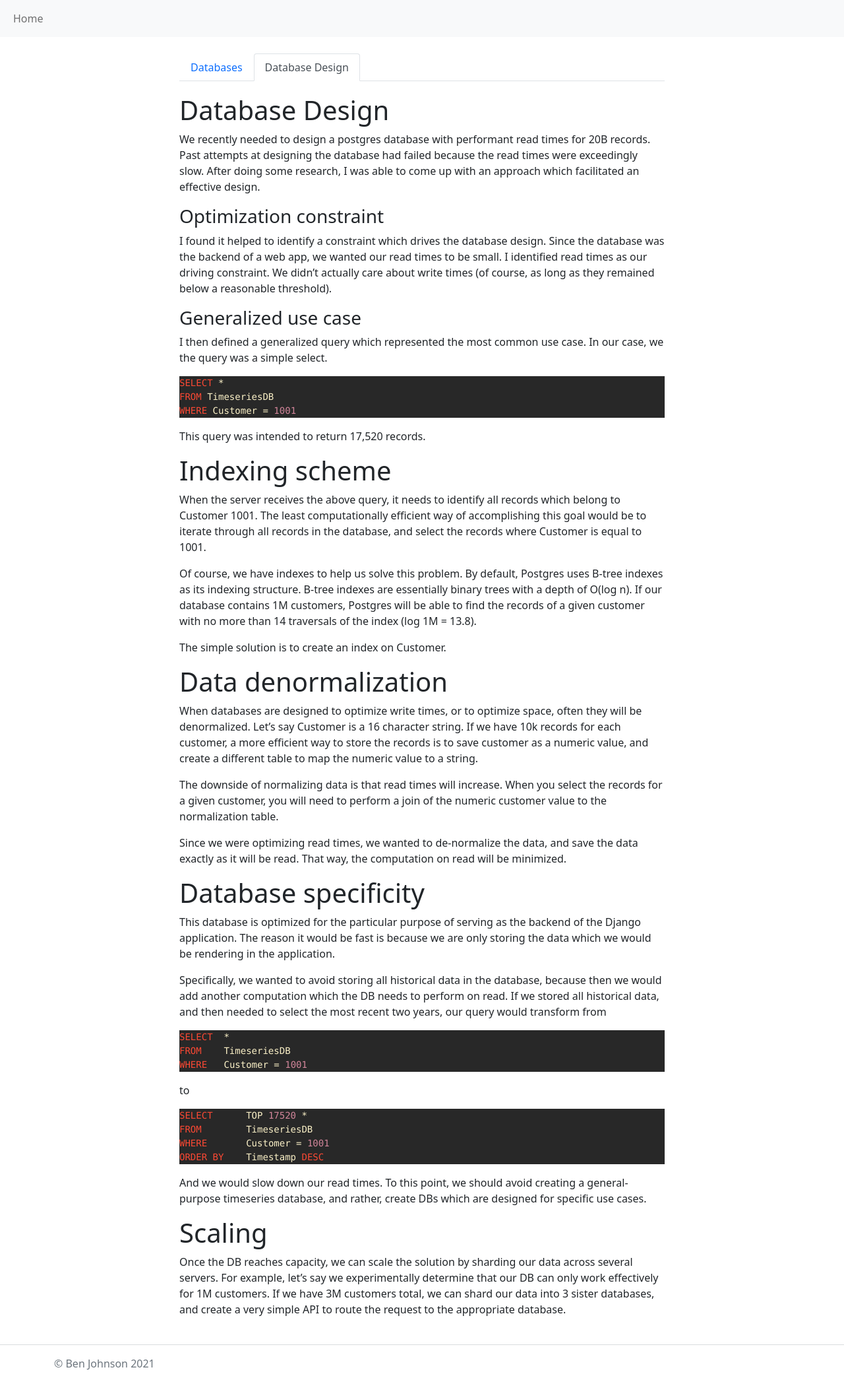
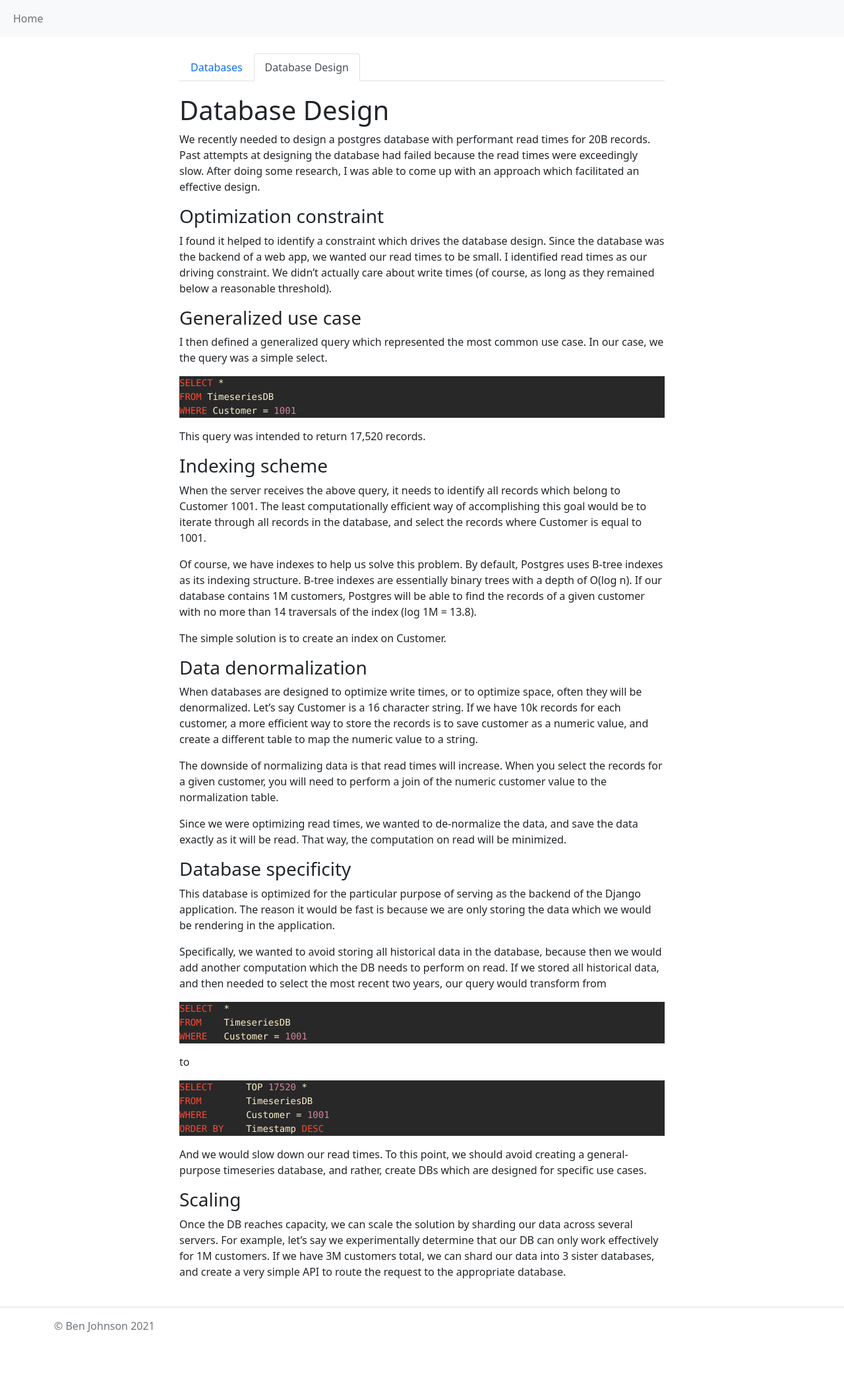
Before and after one commit to bdjohnson529/codechalet.com, a Jekyll site: the page built from _docs/databases/db-design.md, in a window 1280 px wide. Shown: the whole page at 66% size. Built offline with Jekyll 4.4.1, drawn with Linux system fonts in a browser that asks for light colours; after the commit the page ends 2037 px from its top, so only the background shows below that.

Commit message:
update: article

````diff
--- a/_docs/databases/db-design.md
+++ b/_docs/databases/db-design.md
@@ -20,21 +20,21 @@ WHERE Customer = 1001
 
 This query was intended to return 17,520 records.
 
-# Indexing scheme
+### Indexing scheme
 When the server receives the above query, it needs to identify all records which belong to Customer 1001. The least computationally efficient way of accomplishing this goal would be to iterate through all records in the database, and select the records where Customer is equal to 1001.
 
 Of course, we have indexes to help us solve this problem. By default, Postgres uses B-tree indexes as its indexing structure. B-tree indexes are essentially binary trees with a depth of O(log n). If our database contains 1M customers, Postgres will be able to find the records of a given customer with no more than 14 traversals of the index (log 1M = 13.8).
 
 The simple solution is to create an index on Customer.
 
-# Data denormalization
+### Data denormalization
 When databases are designed to optimize write times, or to optimize space, often they will be denormalized. Let’s say Customer is a 16 character string. If we have 10k records for each customer, a more efficient way to store the records is to save customer as a numeric value, and create a different table to map the numeric value to a string.
 
 The downside of normalizing data is that read times will increase. When you select the records for a given customer, you will need to perform a join of the numeric customer value to the normalization table.
 
 Since we were optimizing read times, we wanted to de-normalize the data, and save the data exactly as it will be read. That way, the computation on read will be minimized.
 
-# Database specificity
+### Database specificity
 This database is optimized for the particular purpose of serving as the backend of the Django application. The reason it would be fast is because we are only storing the data which we would be rendering in the application.
 
 Specifically, we wanted to avoid storing all historical data in the database, because then we would add another computation which the DB needs to perform on read. If we stored all historical data, and then needed to select the most recent two years, our query would transform from
@@ -52,5 +52,5 @@ ORDER BY    Timestamp DESC
 ```
 And we would slow down our read times. To this point, we should avoid creating a general-purpose timeseries database, and rather, create DBs which are designed for specific use cases.
 
-# Scaling
+### Scaling
 Once the DB reaches capacity, we can scale the solution by sharding our data across several servers. For example, let’s say we experimentally determine that our DB can only work effectively for 1M customers. If we have 3M customers total, we can shard our data into 3 sister databases, and create a very simple API to route the request to the appropriate database.
````
